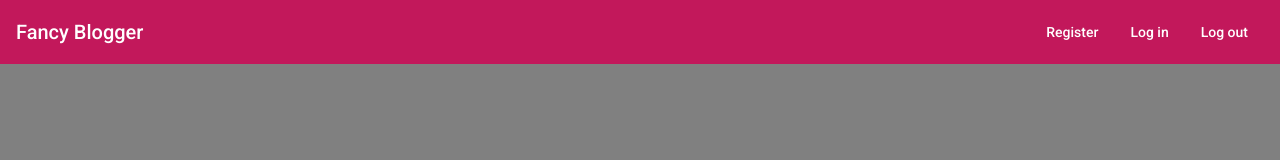
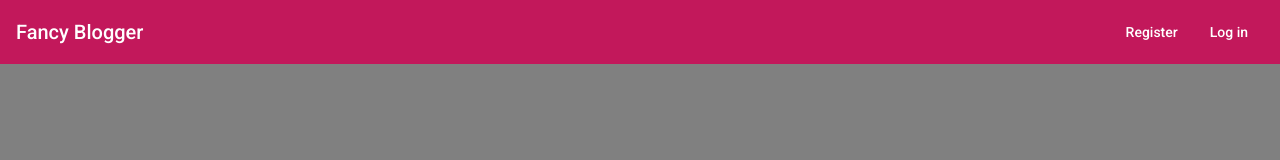
Before and after one commit to noramgar/blogger, an Angular app: page / in a window 1280 px wide. Shown: the top 160 px of the page. Built offline with nearby package versions, Linux system fonts and the light colour scheme.

Commit message:
display log out button when logged in

```diff
--- a/src/app/app.component.css
+++ b/src/app/app.component.css
@@ -1,3 +1,7 @@
 .spacer {
   flex: 1 1 auto;
 }
+
+mat-toolbar {
+  margin-bottom: 30px;
+}
--- a/src/app/app.component.html
+++ b/src/app/app.component.html
@@ -3,8 +3,8 @@
     <span>Fancy Blogger</span>
     <span class="spacer"></span>
     <a mat-button routerLink="/new-user">Register</a>
-    <a mat-button routerLink="/login">Log in</a>
-    <a mat-button (click)="onLogout()">Log out</a>
+    <a mat-button *ngIf="!auth.isAuthenticated()" routerLink="/login">Log in</a>
+    <a mat-button *ngIf="auth.isAuthenticated()" (click)="onLogout()">Log out</a>
   </mat-toolbar-row>
 </mat-toolbar>
 
--- a/src/app/app.component.ts
+++ b/src/app/app.component.ts
@@ -9,7 +9,7 @@ import { AuthService } from './services/auth/auth.service';
 export class AppComponent {
   title = 'blogger';
 
-  constructor(private auth: AuthService) { }
+  constructor(public auth: AuthService) { }
 
   onLogout() {
     this.auth.logout();
```
